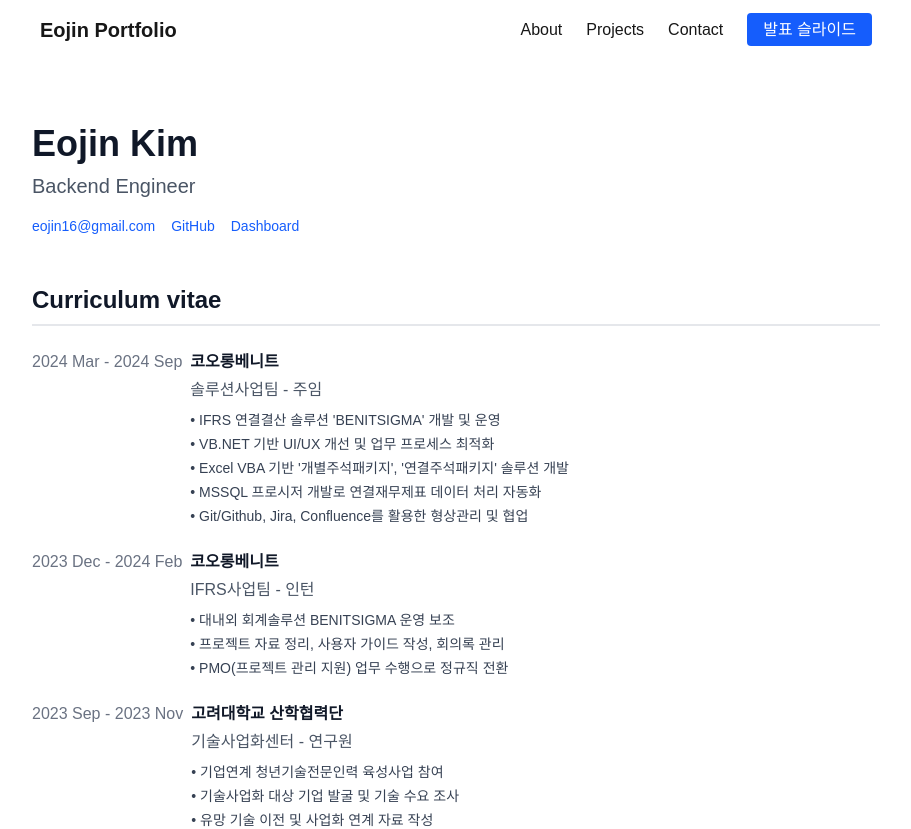
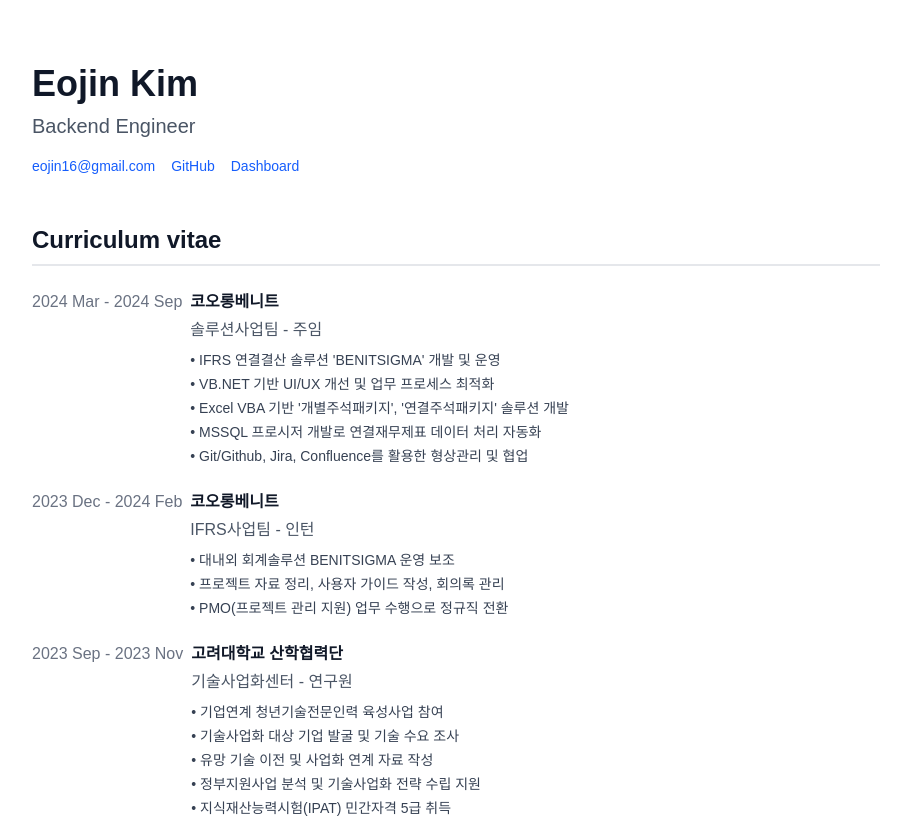
Before and after one commit to eojin16/eojin-portfolio, a Next.js app: page / in a window 1280 px wide. Shown: the top 829 px of the page, without its empty margins (184-1095 px from the left). Built offline with nearby package versions, Linux system fonts and the light colour scheme; no server answers.

Commit message:
fix: Remove unused Navigation component from RootLayout

```diff
--- a/src/app/layout.tsx
+++ b/src/app/layout.tsx
@@ -1,5 +1,4 @@
 import { Metadata } from 'next'
-import Navigation from '../components/Navigation'
 import Analytics from '../components/Analytics'
 import VisitorTracker from '../components/VisitorTracker'
 import './globals.css'
@@ -65,7 +64,6 @@ export default function RootLayout({
   return (
     <html lang="ko">
       <body>
-        <Navigation />
         {children}
         <Analytics />
         <VisitorTracker />
```
